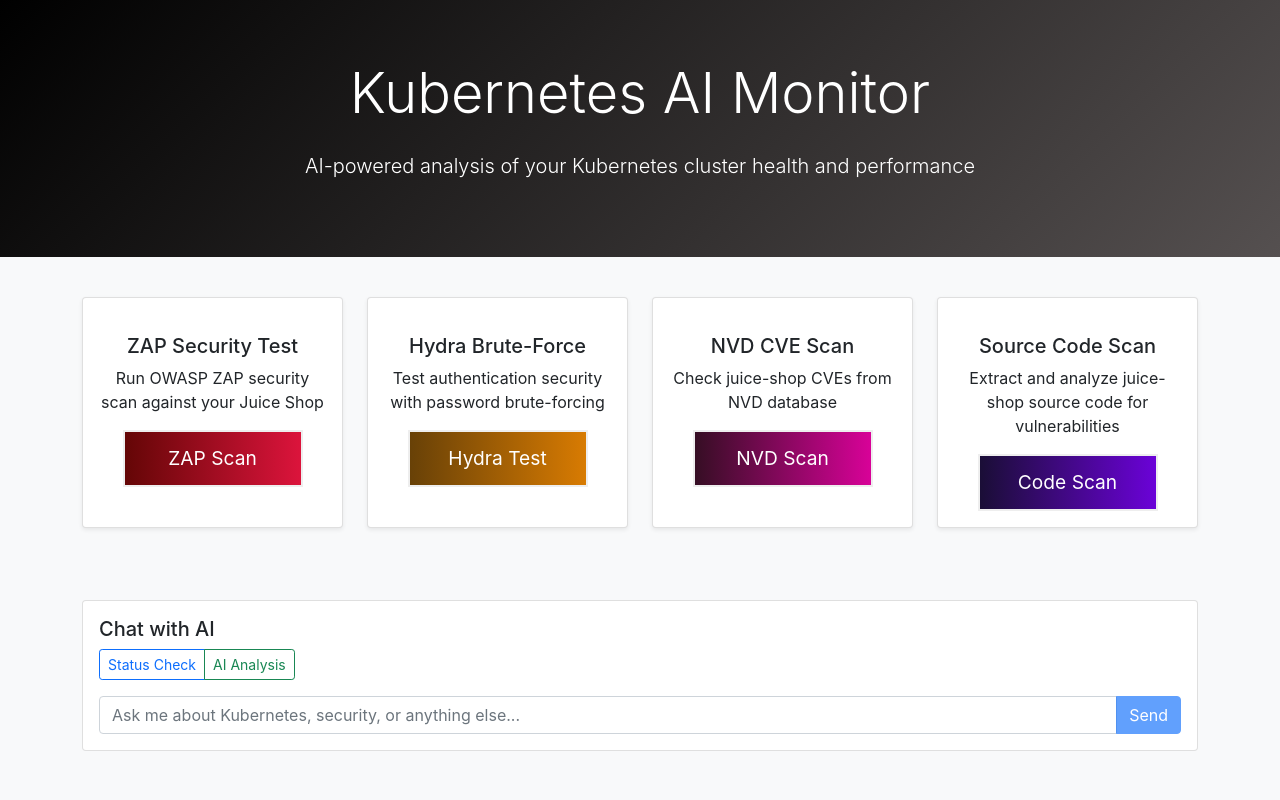
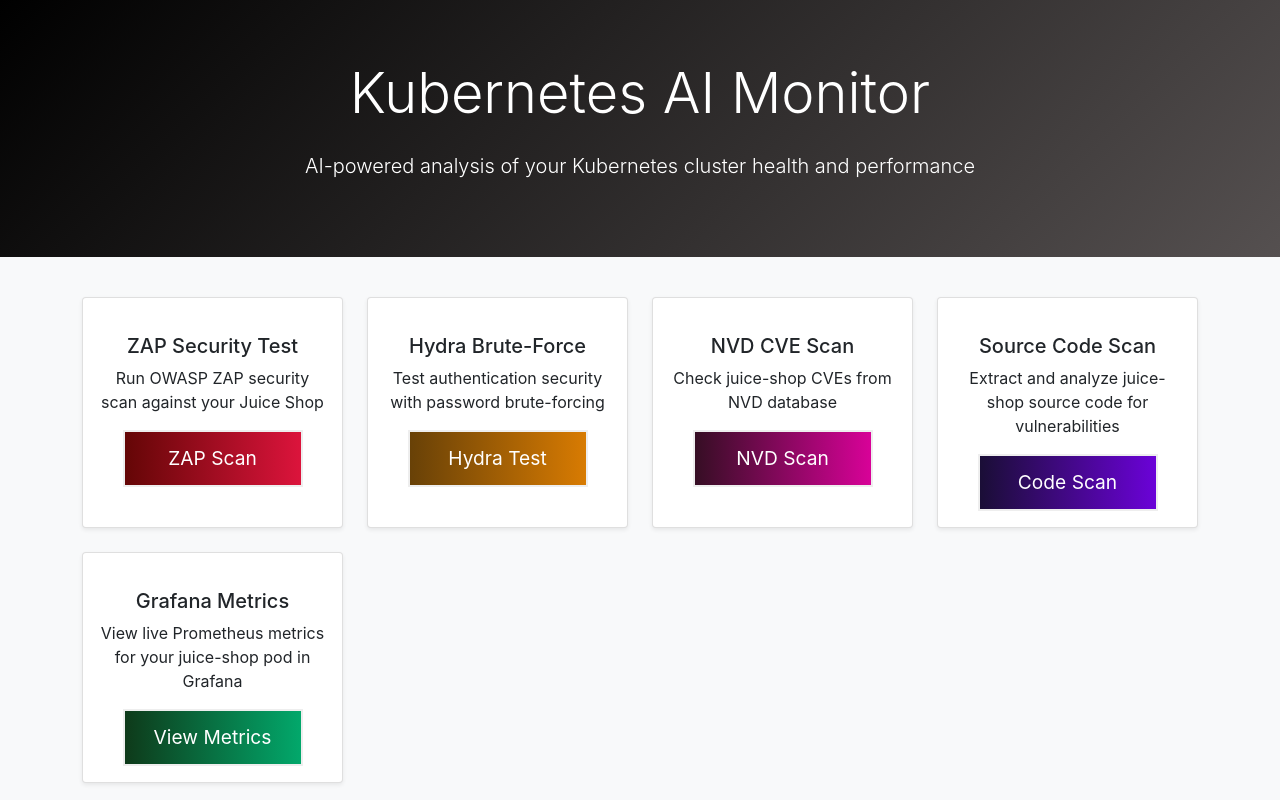
Before and after one commit to AlexP8on7/FINAL_YEAR_PROJECT-LLM-TOOL, a React (Create React App) app in the folder frontend/: page / in a window 1280 px wide. Shown: the top 800 px of the page. Built offline with nearby package versions, Linux system fonts and the light colour scheme.

Commit message:
Added Grafana Metrics to UI

```diff
--- a/frontend/src/App.css
+++ b/frontend/src/App.css
@@ -94,6 +94,16 @@
     transition: all 0.3s ease;
 }
 
+.btn-grafana {
+    background: linear-gradient(to right, #0e3a1a, #02a86b); /* Dark green to teal */
+    color: #fff;
+    border: 2px solid #eee;
+    padding: 12px 24px;
+    font-size: 1.2rem;
+    min-width: 180px;
+    transition: all 0.3s ease;
+}
+
 .spinner {
   width: 40px;
   height: 40px;
--- a/frontend/src/App.js
+++ b/frontend/src/App.js
@@ -2,6 +2,7 @@
 import axios from 'axios';
 import ReactMarkdown from 'react-markdown';
 import AdvancedSpinner from './AdvancedSpinner';
+import { LineChart, Line, XAxis, YAxis, CartesianGrid, Tooltip, Legend, ResponsiveContainer } from 'recharts';
 import './App.css';
 
 function App() {
@@ -11,6 +12,7 @@
   const [hydraLoading, setHydraLoading] = useState(false);
   const [nvdLoading, setNvdLoading] = useState(false);
   const [codeLoading, setCodeLoading] = useState(false);
+  const [grafanaLoading, setGrafanaLoading] = useState(false);
   const [chatLoading, setChatLoading] = useState(false);
   const [analysisResult, setAnalysisResult] = useState(null);
   const [statusResult, setStatusResult] = useState(null);
@@ -18,6 +20,8 @@
   const [hydraResult, setHydraResult] = useState(null);
   const [nvdResult, setNvdResult] = useState(null);
   const [codeResult, setCodeResult] = useState(null);
+  const [metricsData, setMetricsData] = useState(null);
+  const [metricsExpanded, setMetricsExpanded] = useState(true);
   const [chatMessages, setChatMessages] = useState([]);
   const [chatInput, setChatInput] = useState('');
   const [error, setError] = useState(null);
@@ -100,6 +104,44 @@
       setError('Failed to run NVD scan: ' + err.message);
     } finally {
       setNvdLoading(false);
+    }
+  };
+
+  const openGrafana = async () => {
+    setGrafanaLoading(true);
+    setError(null);
+    try {
+      const response = await axios.get('/api/metrics');
+      if (response.data.success) {
+        const buildChartData = (result, transform) => {
+          const seriesMap = {};
+          result.forEach((r, i) => {
+            const label = r.metric.container || r.metric.pod || `series${i}`;
+            r.values.forEach(([ts, val]) => {
+              const time = new Date(ts * 1000).toLocaleTimeString();
+              if (!seriesMap[time]) seriesMap[time] = { time };
+              seriesMap[time][label] = transform(val);
+            });
+          });
+          return {
+            data: Object.values(seriesMap),
+            keys: result.map((r, i) => r.metric.container || r.metric.pod || `series${i}`)
+          };
+        };
+        const cpu = buildChartData(response.data.cpu, v => parseFloat((parseFloat(v) * 100).toFixed(4)));
+        const memory = buildChartData(response.data.memory, v => parseFloat((parseFloat(v) / 1024 / 1024).toFixed(2)));
+        setMetricsData({
+          cpu,
+          memory,
+          restarts: response.data.restarts?.[0]?.values?.slice(-1)?.[0]?.[1] || 0,
+          status: response.data.status?.[0]?.values?.slice(-1)?.[0]?.[1] || 0
+        });
+        setMetricsExpanded(true);
+      }
+    } catch (err) {
+      setError('Failed to fetch metrics: ' + err.message);
+    } finally {
+      setGrafanaLoading(false);
     }
   };
 
@@ -225,6 +267,26 @@
                     </>
                   ) : (
                     'Code Scan'
+                  )}
+                </button>
+              </div>
+            </div>
+          </div>
+
+          <div className="col-md-3 mb-4">
+            <div className="card status-card h-100 shadow-sm">
+              <div className="card-body text-center">
+                <div className="feature-icon"></div>
+                <h5 className="card-title">Grafana Metrics</h5>
+                <p className="card-text">View live Prometheus metrics for your juice-shop pod in Grafana</p>
+                <button className="btn-grafana" onClick={openGrafana} disabled={grafanaLoading}>
+                  {grafanaLoading ? (
+                    <>
+                      <span className="spinner-border spinner-border-sm me-2" />
+                      Loading...
+                    </>
+                  ) : (
+                    'View Metrics'
                   )}
                 </button>
               </div>
@@ -431,6 +493,61 @@
           </div>
         )}
 
+        {metricsData && (
+          <div className="card mb-4">
+            <div className="card-header" onClick={() => setMetricsExpanded(!metricsExpanded)} style={{cursor: 'pointer'}}>
+              <h5 className="mb-0 d-flex justify-content-between align-items-center">
+                Juice Shop Pod Metrics
+                <span>{metricsExpanded ? '▼' : '▶'}</span>
+              </h5>
+            </div>
+            {metricsExpanded && (
+              <div className="card-body">
+                <div className="row mb-4">
+                  <div className="col-md-3 text-center">
+                    <div className={`p-3 rounded ${metricsData.status == 1 ? 'bg-success text-white' : 'bg-danger text-white'}`}>
+                      <strong>Pod Status</strong><br />
+                      {metricsData.status == 1 ? 'RUNNING' : 'DOWN'}
+                    </div>
+                  </div>
+                  <div className="col-md-3 text-center">
+                    <div className="p-3 rounded bg-light">
+                      <strong>Restarts</strong><br />
+                      {metricsData.restarts}
+                    </div>
+                  </div>
+                </div>
+                <h6>CPU Usage (%)</h6>
+                <ResponsiveContainer width="100%" height={220}>
+                  <LineChart data={metricsData.cpu.data} margin={{top: 5, right: 20, left: 10, bottom: 5}}>
+                    <CartesianGrid strokeDasharray="3 3" stroke="#444" />
+                    <XAxis dataKey="time" tick={{fontSize: 10}} interval={10} />
+                    <YAxis tickFormatter={v => `${v}%`} domain={[0, 'auto']} tick={{fontSize: 10}} />
+                    <Tooltip formatter={(v, name) => [`${v}%`, name]} />
+                    <Legend />
+                    {metricsData.cpu.keys.map((key, i) => (
+                      <Line key={key} type="monotone" dataKey={key} stroke={['#3a1fc1','#1a7a3a','#b85c00','#a00000'][i % 4]} dot={false} strokeWidth={2} />
+                    ))}
+                  </LineChart>
+                </ResponsiveContainer>
+                <h6 className="mt-4">Memory Usage (MiB)</h6>
+                <ResponsiveContainer width="100%" height={220}>
+                  <LineChart data={metricsData.memory.data} margin={{top: 5, right: 20, left: 10, bottom: 5}}>
+                    <CartesianGrid strokeDasharray="3 3" stroke="#444" />
+                    <XAxis dataKey="time" tick={{fontSize: 10}} interval={10} />
+                    <YAxis tickFormatter={v => `${v} MiB`} domain={[0, 'auto']} tick={{fontSize: 10}} />
+                    <Tooltip formatter={(v, name) => [`${v} MiB`, name]} />
+                    <Legend />
+                    {metricsData.memory.keys.map((key, i) => (
+                      <Line key={key} type="monotone" dataKey={key} stroke={['#1a7a3a','#3a1fc1','#b85c00','#a00000'][i % 4]} dot={false} strokeWidth={2} />
+                    ))}
+                  </LineChart>
+                </ResponsiveContainer>
+              </div>
+            )}
+          </div>
+        )}
+
         {(loading || zapLoading || hydraLoading || nvdLoading || codeLoading) && (
           <div className="loading-spinner">
             <div className="text-center">
```
Also changed, not shown: 2 other files (tests, documents, lock files or other folders).
